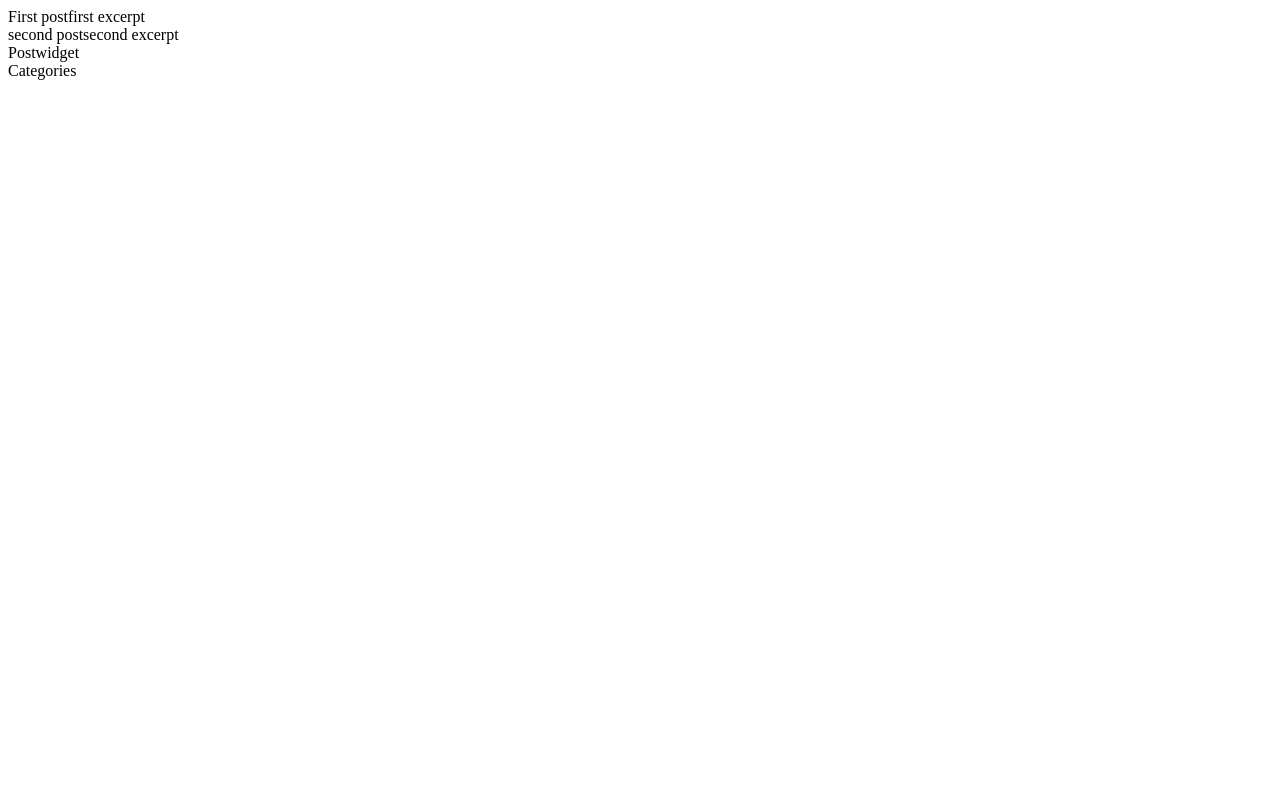
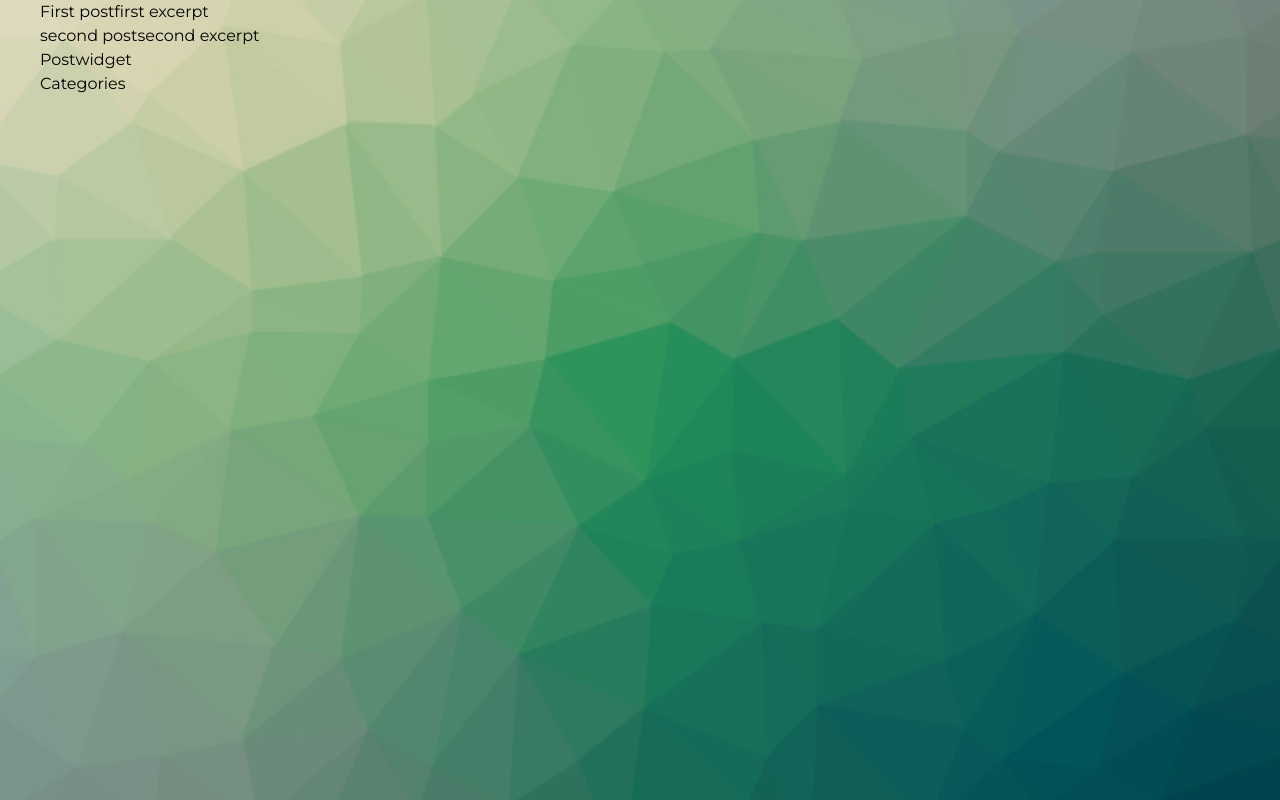
Before and after one commit to ronnie-rios/cms-blog, a Next.js app: page / in a window 1280 px wide. Built offline with nearby package versions, Linux system fonts and the light colour scheme.

Commit message:
global styles and bg img

```diff
--- a/pages/_app.js
+++ b/pages/_app.js
@@ -1,5 +1,5 @@
 import 'tailwindcss/tailwind.css'
-
+import '../styles/globalStyle.scss'
 function MyApp({ Component, pageProps }) {
   return <Component {...pageProps} />
 }
--- /dev/null
+++ b/styles/globalStyle.scss
@@ -0,0 +1,65 @@
+
+@tailwind base;
+@tailwind components;
+@tailwind utilities;
+
+@import url('https://fonts.googleapis.com/css2?family=Montserrat:wght@300;400;700&display=swap');
+
+html,
+body {
+  padding: 0;
+  margin: 0;
+  font-family: 'Montserrat', sans-serif;
+  &:before{
+    content:'';
+    content: "";
+    width: 100%;
+    height: 100vh;
+    //background: linear-gradient(to right bottom, #6d327c, #485DA6, #00a1ba, #01b18e, #32b37b);
+    // background: #D3D3D3;
+    background-image: url("../public/bg.jpg");
+    position: fixed;
+    left: 0;
+    top: 0;
+    z-index: -1;
+    background-position: 50% 50%;
+    background-repeat: no-repeat;
+    background-size: cover;
+  }
+}
+
+.text-shadow{
+  text-shadow: 0px 2px 0px rgb(0 0 0 / 30%);
+}
+
+.adjacent-post{
+  & .arrow-btn{
+    transition: width 300ms ease;
+    width: 50px;
+  }
+  &:hover{
+    & .arrow-btn{
+      width: 60px;
+    }
+  }
+}
+
+.react-multi-carousel-list {
+  & .arrow-btn{
+    transition: width 300ms ease;
+    width: 50px;
+    &:hover{
+      width: 60px;
+    }
+  }
+
+}
+
+a {
+  color: inherit;
+  text-decoration: none;
+}
+
+* {
+  box-sizing: border-box;
+}
```
Also changed, not shown: public/bg.jpg (added).
